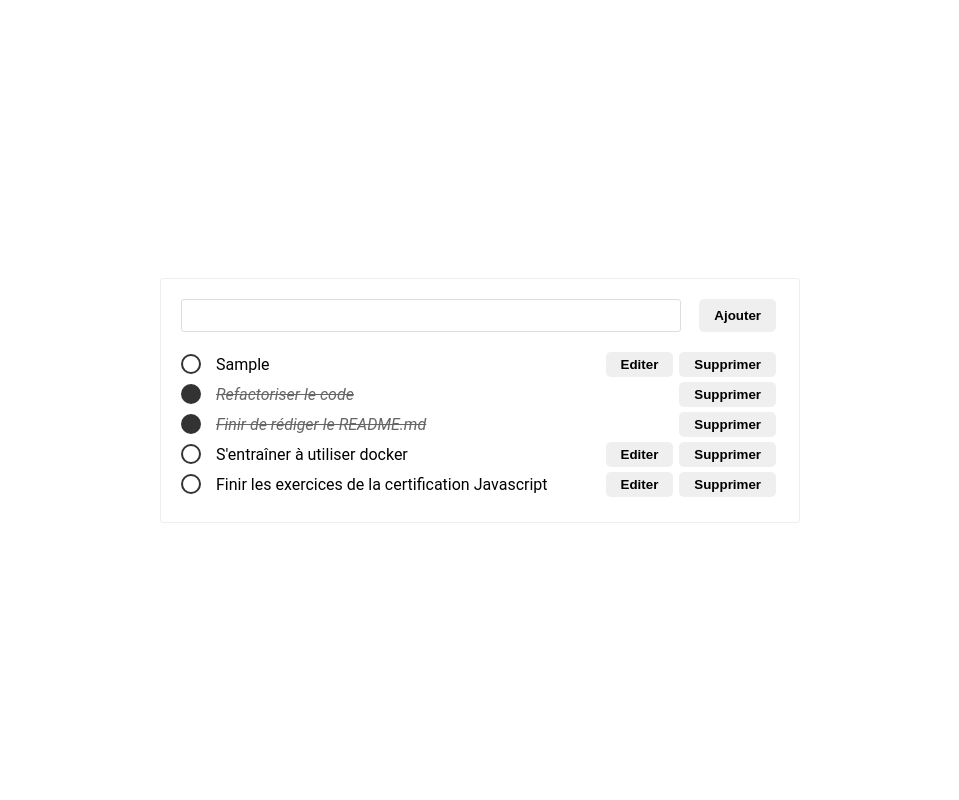
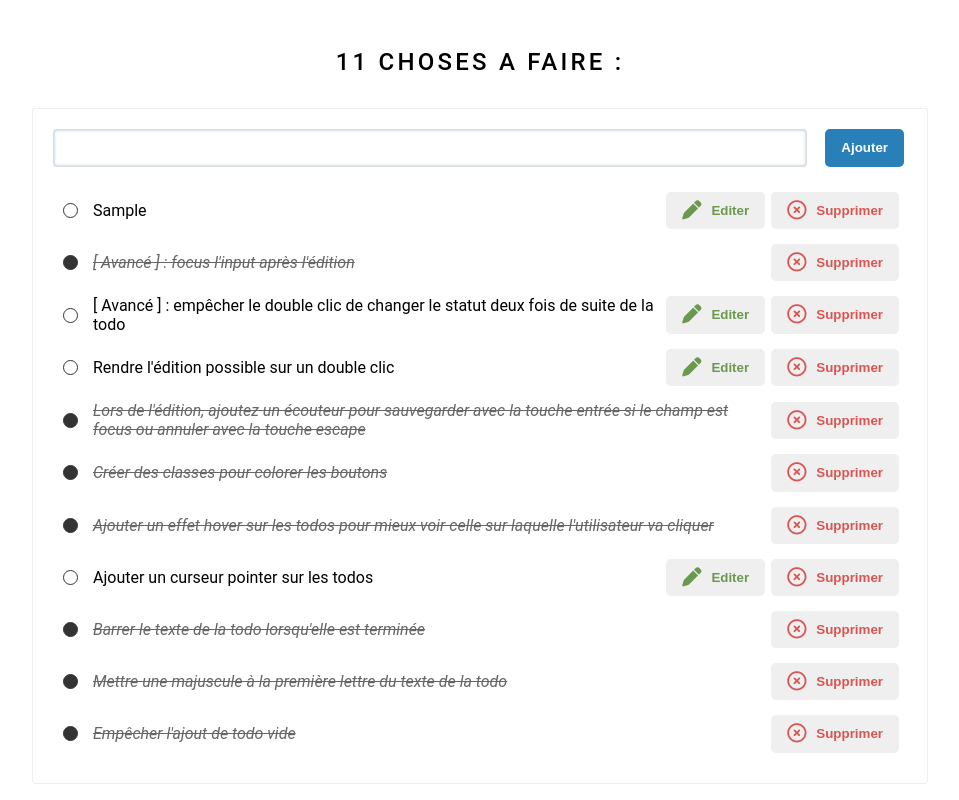
Before and after one commit to AdelinePat/todolist_js, a website built with Vite: page src/index.html in a window 1280 px wide. Both pictures are taken after typing "Sample" into the empty fields and a click on the button "Ajouter". Shown: the whole page, without its empty margins (160-1119 px from the left). Built offline with nearby package versions, Linux system fonts and the light colour scheme.

Commit message:
feat: double click handled

```diff
--- a/src/elements.js
+++ b/src/elements.js
@@ -3,6 +3,7 @@ export function createBtn(type, text) {
   const delBtn = document.createElement("button");
   delBtn.setAttribute("class", type);
   delBtn.append(delText);
+  addIcon(delBtn);
   return delBtn;
 }
 
@@ -65,12 +66,14 @@ export function createDOMTask(task) {
       ? createParagraph(task.text)
       : generateEditInput(li, task);
   setClassState(span, "unavailable", task.mode === "edit");
+
   li.append(span, paragraph, firstBtn, secondBtn);
   if (task.done) {
     updateDone(li, task);
   }
   toggleBtnEdits(task, firstBtn, values[0]);
   toggleBtnEdits(task, secondBtn, values[1]);
+  setClassState(li, "edit-mode", task.mode === "edit");
 
   return li;
 }
@@ -106,4 +109,28 @@ function toggleBtnEdits(task, btn, values) {
     task.mode === "view" ? values.toClass : values.fromClass
   );
   btn.textContent = task.mode === "view" ? values.fromText : values.toText;
+  addIcon(btn);
 }
+
+function addIcon(btn) {
+  const icon = document.createElement("i");
+  switch (btn.textContent) {
+    case "Editer":
+      btn.classList.add("ternary-color");
+      btn.classList.remove("main-color");
+      icon.className = "fa-solid fa-pen";
+      break;
+    case "Supprimer":
+    case "Annuler":
+      icon.className = "fa-regular fa-circle-xmark";
+      btn.classList.add("secondary-color");
+      break;
+    case "Valider":
+      btn.classList.remove("ternary-color");
+      btn.classList.add("main-color");
+      // <i class="fa-regular fa-circle-check"></i>
+      icon.className = "fa-regular fa-circle-check";
+      break;
+  }
+  btn.prepend(icon);
+}
--- a/src/events.js
+++ b/src/events.js
@@ -49,10 +49,11 @@ export function deleteElement(event, todoList) {
   return todoList;
 }
 
-export function editElement(event, todoList) {
+
+
+export function editElement(event, todoList, whatActivate) {
   const target = event.target.closest("li");
-  const editBtn = event.target.closest(".edit");
-  if (editBtn) {
+  if (whatActivate) {
     changeMode(todoList, target);
   }
   const validateBtn = event.target.closest(".validate");
@@ -66,6 +67,7 @@ export function editElement(event, todoList) {
     cancelEdit(todoList, target);
   }
 }
+
 export function toggleDoneElement(event, todoList) {
   const doneBtn = event.target.closest("span");
   const li = event.target.closest("li");
--- a/src/index.html
+++ b/src/index.html
@@ -1,19 +1,23 @@
 <!DOCTYPE html>
-<html lang="en">
+<html lang="fr">
   <head>
     <meta charset="UTF-8" />
     <meta name="viewport" content="width=device-width, initial-scale=1.0" />
     <title>Todo</title>
+    <script
+      src="https://kit.fontawesome.com/7b20e7d8d0.js"
+      crossorigin="anonymous"
+    ></script>
     <script type="module" src="./index.js"></script>
   </head>
   <body>
+    <h1>A faire :</h1>
     <div class="container">
       <form action="">
         <input type="text" name="" id="" />
-        <button>Ajouter</button>
+        <button class="main-color">Ajouter</button>
       </form>
-      <ul>
-      </ul>
+      <ul></ul>
     </div>
   </body>
 </html>
--- a/src/index.js
+++ b/src/index.js
@@ -11,14 +11,80 @@ import { createDOMTask } from "./elements.js";
 let todoList = [
   {
     id: 1,
-    text: "Finir les exercices de la certification Javascript",
+    text: "empêcher l'ajout de todo vide",
+    done: true,
+    mode: "view",
+  },
+  {
+    id: 2,
+    text: "mettre une majuscule à la première lettre du texte de la todo",
+    done: true,
+    mode: "view",
+  },
+  {
+    id: 3,
+    text: "barrer le texte de la todo lorsqu'elle est terminée",
+    done: true,
+    mode: "view",
+  },
+  {
+    id: 4,
+    text: "Ajouter un curseur pointer sur les todos",
     done: false,
     mode: "view",
   },
-  { id: 2, text: "S'entraîner à utiliser docker", done: false, mode: "view" },
-  { id: 3, text: "Finir de rédiger le README.md", done: true, mode: "view" },
-  { id: 4, text: "Refactoriser le code", done: true, mode: "view" },
+  {
+    id: 5,
+    text: "Ajouter un effet hover sur les todos pour mieux voir celle sur laquelle l'utilisateur va cliquer",
+    done: true,
+    mode: "view",
+  },
+  {
+    id: 6,
+    text: "Créer des classes pour colorer les boutons",
+    done: true,
+    mode: "view",
+  },
+  {
+    id: 7,
+    text: "Lors de l'édition, ajoutez un écouteur pour sauvegarder avec la touche entrée si le champ est focus ou annuler avec la touche escape",
+    done: true,
+    mode: "view",
+  },
+  {
+    id: 8,
+    text: "Rendre l'édition possible sur un double clic",
+    done: false,
+    mode: "view",
+  },
+  {
+    id: 9,
+    text: "[ Avancé ] : empêcher le double clic de changer le statut deux fois de suite de la todo",
+    done: false,
+    mode: "view",
+  },
+  {
+    id: 10,
+    text: "[ Avancé ] : focus l'input après l'édition",
+    done: true,
+    mode: "view",
+  },
+  //   {
+  //     id: 1,
+  //     text: "finir les exercices de la certification Javascript",
+  //     done: false,
+  //     mode: "view",
+  //   },
+  //   { id: 2, text: "S'entraîner à utiliser docker", done: false, mode: "view" },
+  //   { id: 3, text: "Finir de rédiger le README.md", done: true, mode: "view" },
+  //   { id: 4, text: "Refactoriser le code", done: true, mode: "view" },
 ];
+const title = document.querySelector("h1");
+const titleSpan = document.createElement("span");
+title.prepend(titleSpan);
+titleSpan.textContent = `${todoList.length} ${
+  todoList.lenght > 1 ? "chose" : "choses"
+} `;
 
 const container = document.querySelector(".container");
 renderList();
@@ -27,8 +93,11 @@ container.addEventListener("click", (event) => {
   addElement(event, todoList);
   todoList = deleteElement(event, todoList);
   todoList = toggleDoneElement(event, todoList);
-  editElement(event, todoList);
+  editElement(event, todoList, event.target.closest(".edit"));
   deleteError(event);
+  titleSpan.textContent = `${todoList.length} ${
+    todoList.lenght > 1 ? "chose" : "choses"
+  } `;
 });
 
 container.addEventListener("keydown", (event) => {
@@ -44,13 +113,24 @@ container.addEventListener("keydown", (event) => {
   }
 });
 
+container.addEventListener("dblclick", (event) => {
+  const li = event.target.closest("li");
+  const span = li.querySelector("span");
+  if (!span.classList.contains("done")) {
+    console.log(li, span);
+    editElement(event, todoList, event.target.closest("p"));
+  }
+});
+
 function renderList() {
   const ul = document.querySelector("ul");
   ul.innerHTML = "";
   todoList.forEach((element) => {
+    const newString = element.text[0].toUpperCase() + element.text.slice(1);
+    element.text = newString;
     const li = createDOMTask(element);
     ul.prepend(li);
   });
-
+  console.log(todoList.length);
   console.log(todoList);
 }
--- a/src/style.css
+++ b/src/style.css
@@ -8,14 +8,23 @@ body {
   font-family: "Roboto", "Helvetica", Arial, sans-serif;
   min-height: 100vh;
   display: flex;
+  flex-direction: column;
   justify-content: center;
   align-items: center;
+}
+
+h1 {
+  font-weight: 500;
+  text-transform: uppercase;
+  font-size: 1.5rem;
+  margin: 2rem auto;
+  letter-spacing: 0.2rem;
 }
 
 .container {
   max-width: 1000px;
   min-width: 500px;
-  width: 50%;
+  width: 70%;
   border: 1px solid #eee;
   border-radius: 3px;
   padding: 20px;
@@ -31,12 +40,14 @@ form {
 button {
   /* background: #2980b9; */
   font-weight: bold;
-  padding: 5px 15px;
+  padding: 8px 15px;
   /* color: white; */
   border: 0;
   border-radius: 5px;
   margin: 0 3px;
   cursor: pointer;
+  line-height: 1.2rem;
+  display: flex;
 }
 
 input {
@@ -44,6 +55,11 @@ input {
   outline: 0;
   border: 1px solid #ddd;
   border-radius: 3px;
+}
+input:focus {
+  /* box-shadow: inset 0px 0px 3px #ccc; */
+  box-shadow: inset 0px 0px 3px rgba(41, 128, 185, 0.5);
+  color: rgb(41, 128, 185);
 }
 
 form input {
@@ -59,6 +75,7 @@ li {
   display: flex;
   align-items: center;
   margin-bottom: 5px;
+  padding: 5px 5px 5px 10px;
 }
 
 li p {
@@ -67,21 +84,23 @@ li p {
 
 li .taskInput {
   flex: 1;
-  padding: 5px 0;
+  padding: 5px;
+  margin-right: 15px;
   border: none;
   color: #666;
   font-style: italic;
   letter-spacing: 0.05rem;
 }
+li:hover {
+  background: rgba(240, 240, 240, 0.5);
+}
 
 li .todo {
-  /* background: #333; */
-  /* flex: 0 0 20px; */
-  flex-basis: 20px;
-  height: 20px;
+  flex-basis: 15px;
+  height: 15px;
   border-radius: 30px;
   margin-right: 15px;
-  border: 2px solid #333;
+  border: 1px solid #333;
 
   &:hover {
     cursor: pointer;
@@ -90,6 +109,18 @@ li .todo {
 
 li .todo.done {
   background: #333;
+}
+
+.todo + p {
+  &:hover {
+    cursor: pointer;
+  }
+}
+
+.todo.done + p {
+  &:hover {
+    cursor: default;
+  }
 }
 
 .crossed {
@@ -112,3 +143,49 @@ li .todo.done {
   opacity: 0.3;
   cursor: not-allowed !important;
 }
+
+i {
+  font-size: 1.2rem;
+  margin-right: 10px;
+}
+
+.main-color {
+  background: #2980b9;
+  border: 1px solid transparent;
+  color: white;
+  font-weight: bold;
+  &:hover {
+    border: 1px solid #2980b9;
+    color: #2980b9;
+    background: none;
+  }
+}
+
+.secondary-color {
+  color: #da5552;
+  border: 1px solid transparent;
+  /* border: 1px solid transparent; */
+  /* color: white; */
+  &:hover {
+    border: 1px solid #da5552;
+    /* color: black; */
+    /* box-shadow: inset 2px 2px 0px #cc444b; */
+  }
+}
+
+.ternary-color {
+  color: #6a994e;
+  border: 1px solid transparent;
+  /* color: white; */
+  &:hover {
+    border: 1px solid #6a994e;
+    /* color: black; */
+    /* box-shadow: inset 2px 2px 0px #cc444b; */
+  }
+}
+
+.edit-mode {
+  /* background: #ccc;*/
+  background: rgba(220, 220, 220, 0.6);
+  border-radius: 3px;
+}
--- a/src/updateArray.js
+++ b/src/updateArray.js
@@ -5,7 +5,8 @@ export function addTask(string, todoList) {
   } else {
     maxId = 0;
   }
-  todoList.push({ id: maxId, text: string, done: false, mode: "view" });
+  const newString = string[0].toUpperCase() + string.slice(1);
+  todoList.push({ id: maxId, text: newString, done: false, mode: "view" });
   return maxId;
 }
 
@@ -19,7 +20,8 @@ export function editTask(todoList, target) {
       task.text = target.dataset.oldText;
       task.error = "Vous ne pouvez pas modifier la tâche pour être vide";
     } else {
-      task.text = inputText;
+      const newString = inputText[0].toUpperCase() + inputText.slice(1);
+      task.text = newString;
       delete task.oldText;
       delete task.error;
     }
```
Also changed, not shown: todelete.js (added, +26 -0 lines).
